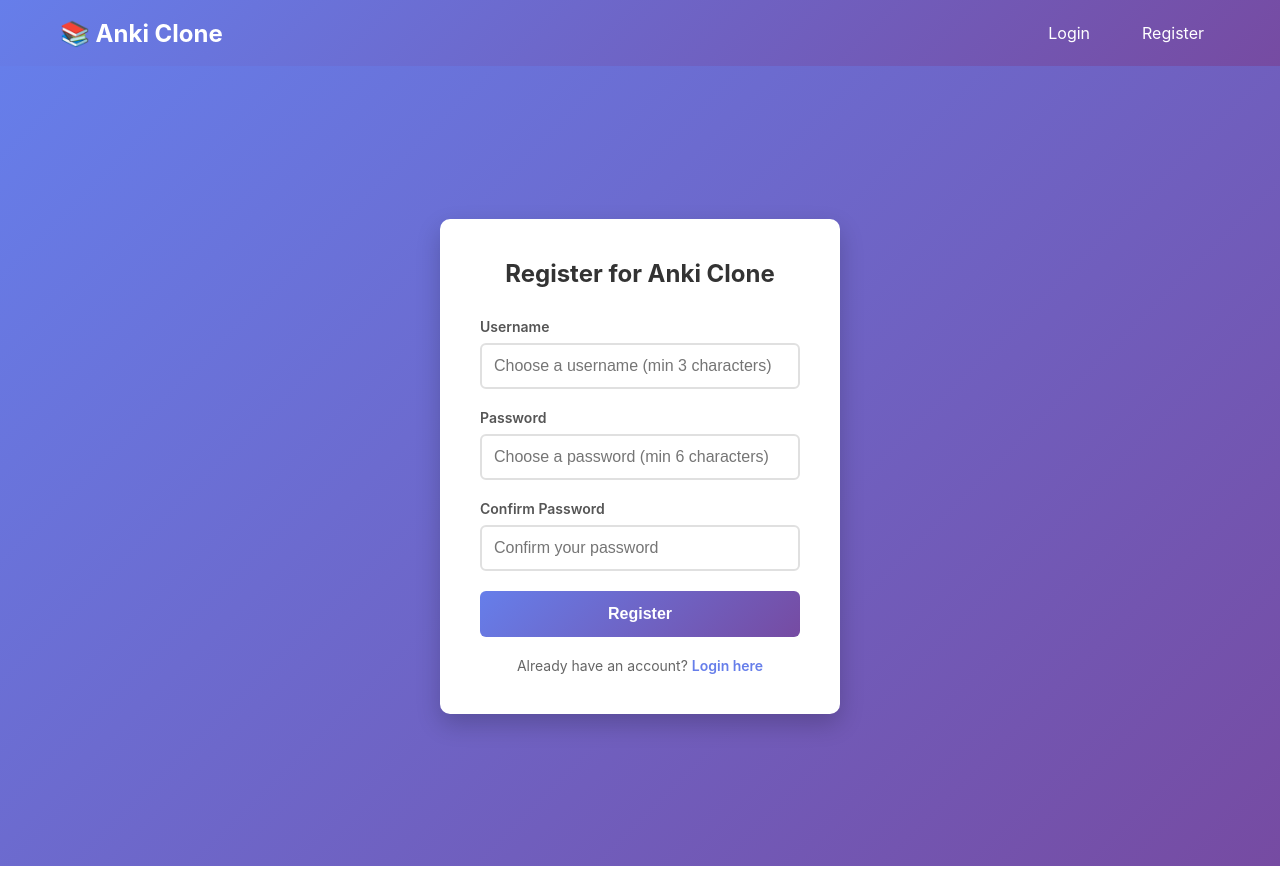
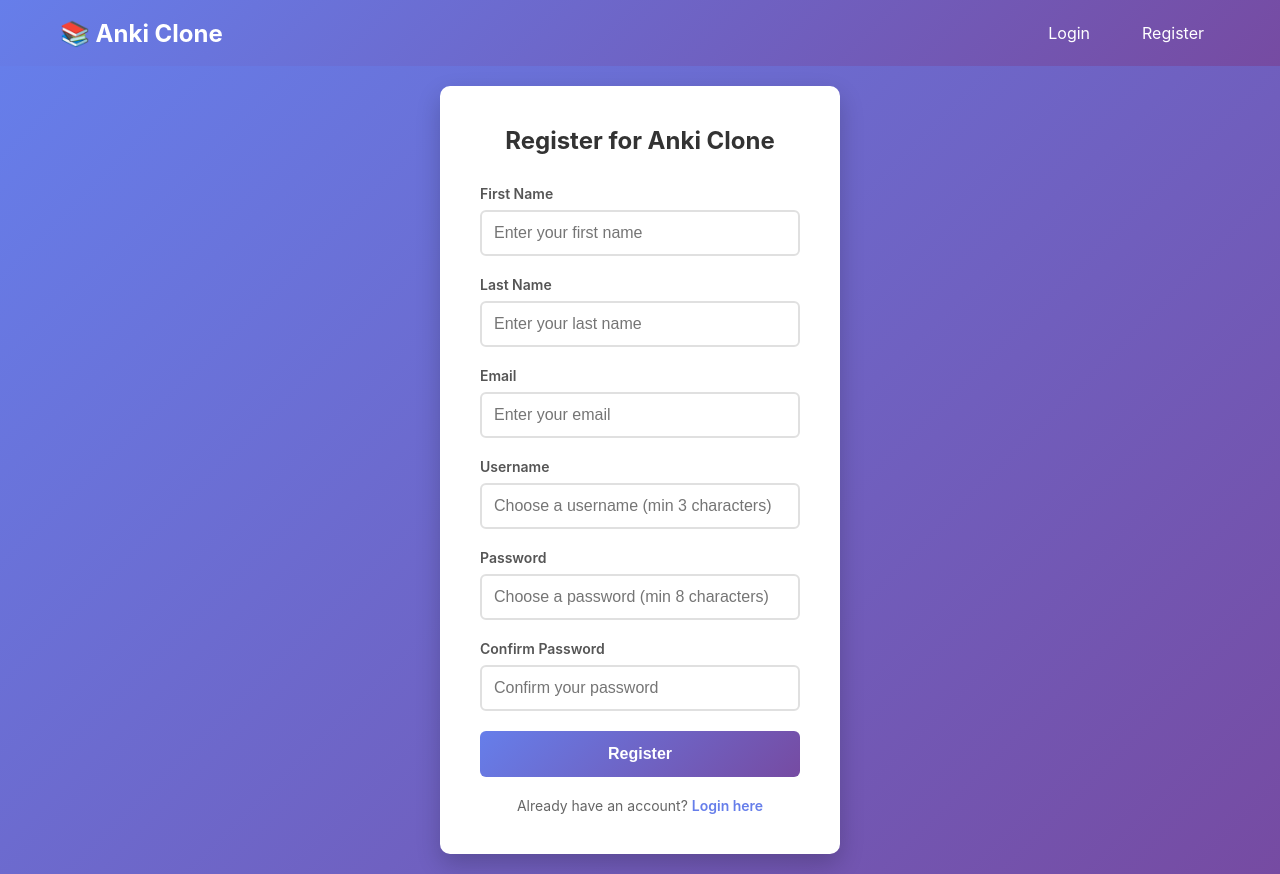
Before and after one commit to esousacosta/anki-clone, a React (Create React App) app in the folder frontend/: page /register in a window 1280 px wide. Built offline with nearby package versions, Linux system fonts and the light colour scheme.

Commit message:
feat: fix frontend auth endpoints

```diff
--- a/frontend/src/components/auth/LoginPage.jsx
+++ b/frontend/src/components/auth/LoginPage.jsx
@@ -70,6 +70,7 @@ const LoginPage = () => {
               placeholder="Enter your username"
               disabled={isLoading}
               autoComplete="username"
+              required
             />
           </div>
 
@@ -84,6 +85,7 @@ const LoginPage = () => {
               placeholder="Enter your password"
               disabled={isLoading}
               autoComplete="current-password"
+              required
             />
           </div>
 
--- a/frontend/src/components/auth/RegisterPage.jsx
+++ b/frontend/src/components/auth/RegisterPage.jsx
@@ -13,6 +13,9 @@ const RegisterPage = () => {
 
   // Form state
   const [username, setUsername] = useState('');
+  const [givenName, setGivenName] = useState('');
+  const [familyName, setFamilyName] = useState('');
+  const [email, setEmail] = useState('');
   const [password, setPassword] = useState('');
   const [confirmPassword, setConfirmPassword] = useState('');
   const [error, setError] = useState('');
@@ -25,9 +28,23 @@ const RegisterPage = () => {
     e.preventDefault();
     setError('');
 
+    const form = e.currentTarget;
+    // Ask browser to validate form before submission
+    if (!form.checkValidity()) {
+      form.reportValidity();
+      return;
+    }
+
     // Validation
-    if (!username.trim() || !password.trim() || !confirmPassword.trim()) {
-      setError('Please fill in all fields');
+    if (!email.trim() || !username.trim() || !password.trim() || !confirmPassword.trim() || !givenName.trim()) {
+      setError('Please fill in all required fields');
+      return;
+    }
+
+    // Validate email format
+    const emailRegex = /^[^\s@]+@[^\s@]+\.[^\s@]+$/;
+    if (!emailRegex.test(email)) {
+      setError('Please enter a valid email address');
       return;
     }
 
@@ -36,8 +53,8 @@ const RegisterPage = () => {
       return;
     }
 
-    if (password.length < 6) {
-      setError('Password must be at least 6 characters long');
+    if (password.length < 8) {
+      setError('Password must be at least 8 characters long');
       return;
     }
 
@@ -49,7 +66,7 @@ const RegisterPage = () => {
     setIsLoading(true);
 
     // Call register function from AuthContext
-    const result = await register(username, password);
+    const result = await register(email, username, password, givenName, familyName);
 
     setIsLoading(false);
 
@@ -68,7 +85,7 @@ const RegisterPage = () => {
       <div className="auth-card">
         <h1>Register for Anki Clone</h1>
 
-        <form onSubmit={handleSubmit} className="auth-form">
+        <form onSubmit={handleSubmit} className="auth-form" aria-busy={isLoading}>
           {/* Error message display */}
           {error && (
             <div className="error-message">
@@ -76,17 +93,67 @@ const RegisterPage = () => {
             </div>
           )}
 
+          {/* first name input */}
+          <div className="form-group">
+            <label htmlFor="givenName">First Name</label>
+            <input
+              id="givenName"
+              name="givenName"
+              type="text"
+              value={givenName}
+              onChange={(e) => setGivenName(e.target.value)}
+              placeholder="Enter your first name"
+              disabled={isLoading}
+              autoComplete="given-name"
+              required
+            />
+          </div>
+
+          {/* family name input */}
+          <div className="form-group">
+            <label htmlFor="familyName">Last Name</label>
+            <input
+              id="familyName"
+              name="familyName"
+              type="text"
+              value={familyName}
+              onChange={(e) => setFamilyName(e.target.value)}
+              placeholder="Enter your last name"
+              disabled={isLoading}
+              autoComplete="family-name"
+            />
+          </div>
+
+          {/* email input */}
+          <div className="form-group">
+            <label htmlFor="email">Email</label>
+            <input
+              id="email"
+              name="email"
+              type="text"
+              value={email}
+              onChange={(e) => setEmail(e.target.value)}
+              placeholder="Enter your email"
+              disabled={isLoading}
+              autoComplete="email"
+              required
+            />
+          </div>
+
           {/* Username input */}
           <div className="form-group">
             <label htmlFor="username">Username</label>
             <input
               id="username"
+              name="username"
               type="text"
               value={username}
               onChange={(e) => setUsername(e.target.value)}
               placeholder="Choose a username (min 3 characters)"
               disabled={isLoading}
               autoComplete="username"
+              required
+              minLength={3}
             />
           </div>
 
@@ -95,12 +162,15 @@ const RegisterPage = () => {
             <label htmlFor="password">Password</label>
             <input
               id="password"
+              name="password"
               type="password"
               value={password}
               onChange={(e) => setPassword(e.target.value)}
-              placeholder="Choose a password (min 6 characters)"
+              placeholder="Choose a password (min 8 characters)"
               disabled={isLoading}
               autoComplete="new-password"
+              required
+              minLength={8}
             />
           </div>
 
--- a/frontend/src/context/AuthContext.jsx
+++ b/frontend/src/context/AuthContext.jsx
@@ -148,9 +148,9 @@ export const AuthProvider = ({ children }) => {
    * Register function
    * Creates a new user account
    */
-  const register = async (username, password) => {
+  const register = async (username, password, givenName, familyName) => {
     try {
-      await authService.register(username, password);
+      await authService.register(username, password, givenName, familyName);
       return { success: true };
     } catch (error) {
       console.error('Registration error:', error);
--- a/frontend/src/services/authService.js
+++ b/frontend/src/services/authService.js
@@ -1,4 +1,4 @@
-import api from './api';
+import api from "./api";
 
 /**
  * Authentication Service
@@ -14,12 +14,12 @@ const authService = {
    */
   login: async (username, password) => {
     try {
-      const response = await api.post('/auth/login', {
-        username,
+      const response = await api.post("/auth/login", {
+        usernameOrEmail: username,
         password,
       });
 
-      // The backend returns: { token: "jwt_token_here" }
+      // The backend returns: { token: "jwt_token_here"}
       return response.data;
     } catch (error) {
       throw error;
@@ -32,11 +32,14 @@ const authService = {
    * @param {string} password - Desired password
    * @returns {Promise} Response from server
    */
-  register: async (username, password) => {
+  register: async (email, username, password, givenName, familyName) => {
     try {
-      const response = await api.post('/auth/register', {
+      const response = await api.post("/auth/register", {
+        email,
         username,
         password,
+        firstName: givenName,
+        lastName: familyName,
       });
 
       return response.data;
@@ -52,7 +55,7 @@ const authService = {
    */
   logout: async () => {
     try {
-      const response = await api.post('/auth/logout');
+      const response = await api.post("/auth/logout");
       return response.data;
     } catch (error) {
       // Even if the backend call fails, we should clear local storage
```
